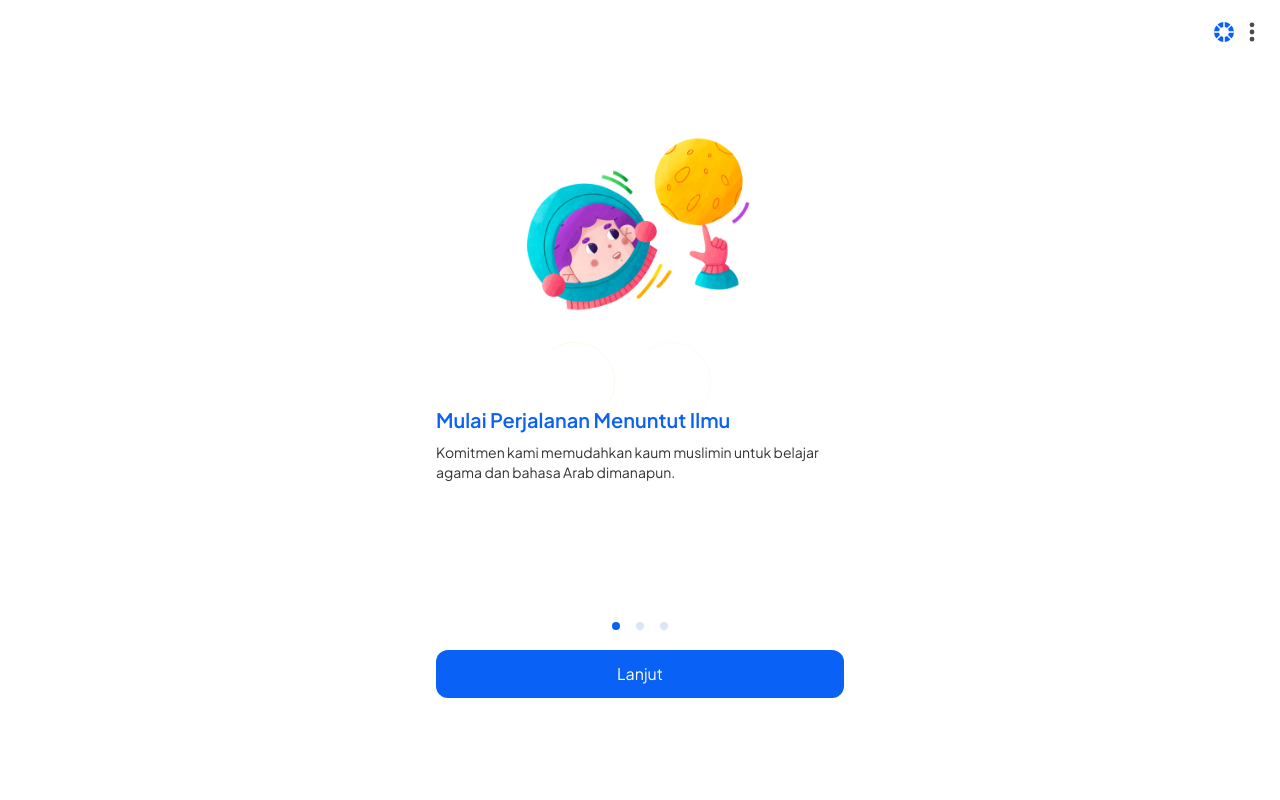
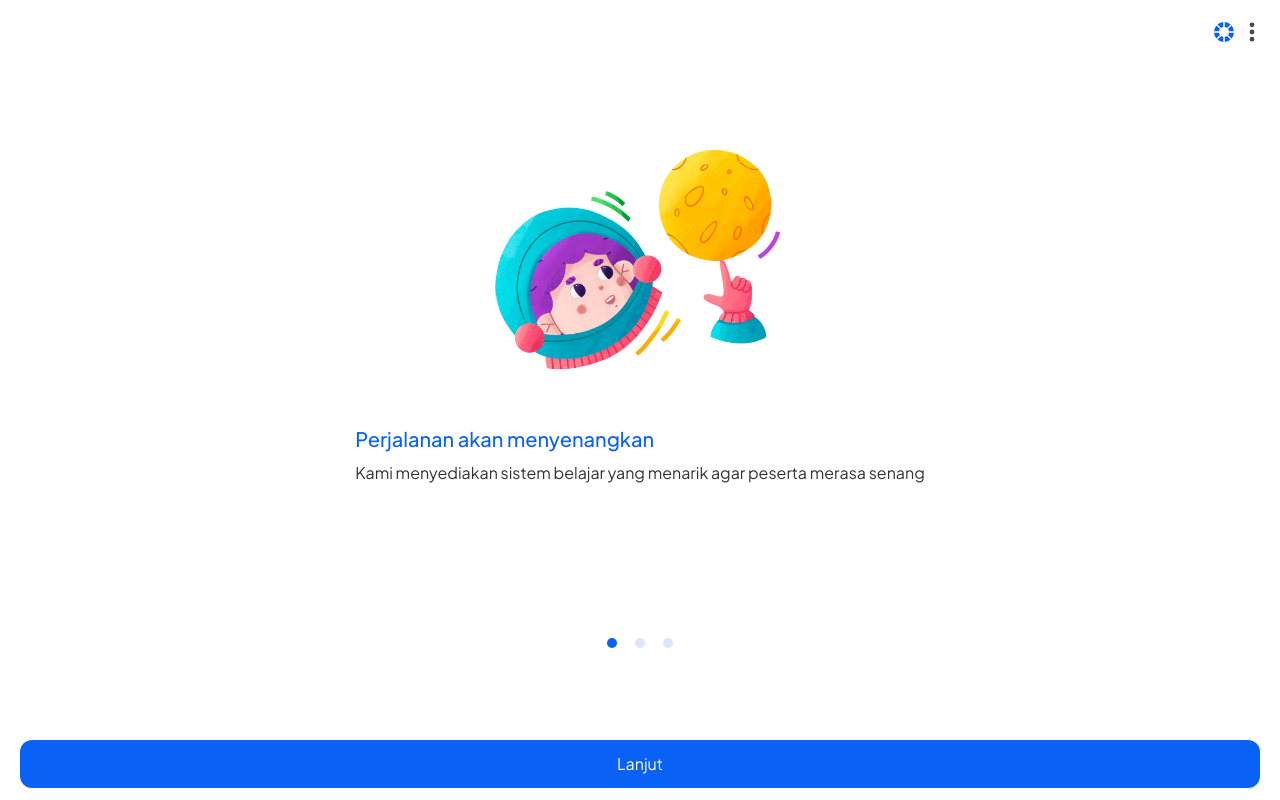
Before and after one commit to Sumini1/quizz, a React (Vite) app: page / in a window 1280 px wide. Built offline with nearby package versions, Linux system fonts and the light colour scheme.

Commit message:
update auth

```diff
--- a/src/pages/Auth/LoginRegister.jsx
+++ b/src/pages/Auth/LoginRegister.jsx
@@ -1,40 +1,42 @@
-import React, { useState } from "react";
-// import { GoDotFill } from "react-icons/go";
+import React from "react";
 import { Link } from "react-router-dom";
 import { useTheme } from "../../context/ThemeContext";
 
 const LoginRegister = () => {
-  const { getBorder, getButtonClass, getBorderClass } = useTheme();
+  const { getButtonClass, getBorderClass } = useTheme();
 
   return (
-    <div className="p-5 h-screen flex flex-col min-h-screen ">
-      {/* Slider */}
-      <div className="w-full max-w-screen-lg  rounded-lg ">
-        <div className="w-full  p-5 mt-8 flex justify-center items-center">
-          <img
-            src="/quiz33.png"
-            alt="Logo 1"
-            className="w-3/4 sm:w-1/2 md:w-1/3 object-contain "
-          />
-        </div>
+    <div className="h-screen flex flex-col items-center p-5 relative">
+      {/* Logo */}
+      <div className="w-full max-w-md flex justify-center mt-10">
+        <img
+          src="/quiz33.png"
+          alt="Logo 1"
+          className="w-3/4 sm:w-1/2 md:w-1/3 object-contain"
+        />
       </div>
 
-      {/* Teks informasi */}
-      <div className="flex flex-col mt-7">
-        <h2 className="text-xl font-[500] mt-5 p-3 ">
+      {/* Informasi */}
+      <div className="flex flex-col flex-grow max-w-md w-full mt-10">
+        <h2 className="text-xl font-medium ">
           Sebelum belajar, Daftar atau Login terlebih dahulu ya
         </h2>
+      </div>
 
-        <div className="flex flex-col gap-5 mt-16">
-          <Link to={"/register"}>
+      {/* Tombol Daftar & Login */}
+      <div className="absolute bottom-0 w-full max-w-md p-5 bg-white ">
+        <div className="flex flex-col gap-4 w-full">
+          <Link to="/register">
             <button
-              className={`p-3 w-full border-none rounded-xl ${getButtonClass()}`}
+              className={`p-3 w-full rounded-xl border-none ${getButtonClass()}`}
             >
               Daftar
             </button>
           </Link>
-          <Link to={"/login"}>
-            <button className={`p-3 w-full border-none   rounded-xl ${getBorderClass()}`}>
+          <Link to="/login">
+            <button
+              className={`p-3 w-full rounded-xl border-none ${getBorderClass()}`}
+            >
               Login
             </button>
           </Link>
--- a/src/pages/Auth/NewPassword.jsx
+++ b/src/pages/Auth/NewPassword.jsx
@@ -29,7 +29,7 @@ const NewPassword = () => {
   };
 
   return (
-    <div className="flex flex-col h-screen">
+    <div className="flex flex-col h-screen justify-between">
       <div className="flex items-center gap-3 mt-5 px-5">
         <FaArrowLeft className="text-2xl cursor-pointer" />
         <h1 className="text-lg font-semibold">Password Baru</h1>
@@ -87,7 +87,7 @@ const NewPassword = () => {
             </div>
           </div>
 
-          <div className="mt-[170px] ">
+          <div className="fixed bottom-0 left-0 w-full bg-white p-5 shadow-md flex flex-col items-center">
             <button
               type="submit"
               className={`p-4 w-full border-none rounded-xl ${getButtonClass()}`}
--- a/src/pages/Auth/Register.jsx
+++ b/src/pages/Auth/Register.jsx
@@ -1,42 +1,43 @@
-import React, { useState } from "react";
-import { Link, useLocation } from "react-router-dom";
+import React from "react";
+import { Link } from "react-router-dom";
 import { useTheme } from "../../context/ThemeContext";
 
 const Register = () => {
-  const { getButtonClass, getBorderClass,  } = useTheme();
+  const { getButtonClass, getBorderClass } = useTheme();
 
   return (
-    <div className="flex flex-col justify-center items-center">
-      {/* Slider */}
-      <div className="w-full max-w-screen-lg h-[250px] rounded-lg ">
-        <div className="w-full  p-5 mt-7 flex justify-center items-center">
-          <img
-            src="/quiz33.png"
-            alt="Logo 1"
-            className="w-3/4 sm:w-1/2 md:w-1/3 object-contain "
-          />
-        </div>
+    <div className="h-screen flex flex-col items-center p-5 relative">
+      {/* Logo */}
+      <div className="w-full max-w-md flex justify-center mt-10">
+        <img
+          src="/quiz33.png"
+          alt="Logo 1"
+          className="w-3/4 sm:w-1/2 md:w-1/3 object-contain"
+        />
       </div>
 
-      {/* Teks informasi */}
-      <div className="flex flex-col   mt-10 p-5">
-        <h2 className="text-xl font-medium mt-12 mb-7  ">
+      {/* Informasi */}
+      <div className="flex flex-col flex-grow max-w-md w-full mt-10">
+        <h2 className="text-xl font-medium ">
           Terdapat dua pilihan pendaftaran
         </h2>
+      </div>
 
-        <div className="flex flex-col gap-3 mt-3">
-          <Link to={"/register-email"}>
+      {/* Tombol Daftar & Login */}
+      <div className="absolute bottom-0 w-full max-w-md p-5 bg-white ">
+        <div className="flex flex-col gap-4 w-full">
+          <Link to="/register-email">
             <button
-              className={`p-3 w-[350px] border-none rounded-xl ${getButtonClass()}`}
+              className={`p-3 w-full rounded-xl border-none ${getButtonClass()}`}
             >
-              Daftar dengan Email
+              Daftar dengan email
             </button>
           </Link>
-          <Link to={"/register-gmail"}>
+          <Link to="/register-gmail">
             <button
-              className={`p-3 w-[350px] border-none rounded-xl ${getBorderClass()}`}
+              className={`p-3 w-full rounded-xl border-none ${getBorderClass()}`}
             >
-              Daftar dengan Google
+              daftar dengan google
             </button>
           </Link>
         </div>
--- a/src/pages/Auth/RegisterEmail.jsx
+++ b/src/pages/Auth/RegisterEmail.jsx
@@ -33,14 +33,9 @@ const RegisterEmail = () => {
   };
 
   return (
-    <div className="flex flex-col items-center justify-center h-screen">
-      <div className="w-full max-w-sm p-5 flex flex-col items-center">
-        {/* Header */}
-        <div className="flex justify-between  w-full">
-          <Link to="/">
-            <h1 className={`text-xl font-bold mt-5  mb-3`}>EduLearn</h1>
-          </Link>
-        </div>
+    <div className="flex flex-col items-center justify-center min-h-screen">
+      <div className="w-full max-w-sm p-5  flex flex-col ">
+        <h1 className={`text-xl font-bold mb-2 `}>EduLearn</h1>
 
         {/* Welcome Section */}
         <div className="  ">
--- a/src/pages/Home/index.jsx
+++ b/src/pages/Home/index.jsx
@@ -5,69 +5,40 @@ import { useTheme } from "../../context/ThemeContext";
 
 const Home = () => {
   const navigate = useNavigate();
-  const { getDotClass, getButtonClass } = useTheme();
+  const { getButtonClass, getDotClass } = useTheme();
 
   return (
     <div className="flex flex-col min-h-screen items-center justify-center">
       {/* Slider */}
-      <div className="w-full max-w-screen-lg mt-12 flex flex-col items-center relative">
+      <div className="w-full max-w-screen-lg -mt-7  selection: ">
+        <div className="flex justify-center w-full p-5">
           <img
             src="/logoquiz.png"
-          alt="Logo 1"
-          className="w-3/4 sm:w-1/2 md:w-1/3 lg:w-1/4 object-contain"
+            alt="Quiz 2"
+            className="w-3/4 sm:w-1/2 md:w-1/3 object-contain "
           />
-        {/* SVG tetap muncul */}
-        <div className="flex gap-4 p-5">
-          <svg
-            className="w-16 h-16 sm:w-20 sm:h-20"
-            xmlns="http://www.w3.org/2000/svg"
-            viewBox="0 0 87 152"
-            fill="none"
-          >
-            <circle
-              cx="11"
-              cy="76"
-              r="75.5"
-              stroke="#F9AD2B"
-              strokeOpacity="0.18"
-            />
-          </svg>
-          <svg
-            className="w-16 h-16 sm:w-20 sm:h-20"
-            xmlns="http://www.w3.org/2000/svg"
-            viewBox="0 0 87 152"
-            fill="none"
-          >
-            <circle
-              cx="11"
-              cy="76"
-              r="75.5"
-              stroke="#F9AD2B"
-              strokeOpacity="0.12"
-            />
-          </svg>
         </div>
       </div>
 
       {/* Main Content */}
-      <div className="flex flex-col  max-w-md p-5">
-        <h2 className="text-lg sm:text-xl font-semibold mb-2 -mt-14">
-          Mulai Perjalanan Menuntut Ilmu
+      <div className="flex flex-col justify-center p-5 ">
+        <h2 className="text-xl font-medium mb-2">
+          Perjalanan akan menyenangkan
         </h2>
-        <p className="text-sm sm:text-md text-gray-700 mb-6">
-          Komitmen kami memudahkan kaum muslimin untuk belajar agama dan bahasa
-          Arab dimanapun.
+        <p className="text-md">
+          Kami menyediakan sistem belajar yang menarik agar peserta merasa
+          senang
         </p>
-
+      </div>
       {/* Navigasi */}
-        <div className="flex space-x-2 mt-28 items-center mx-auto">
+      <div className="flex space-x-2 items-center mx-auto text-xl  mt-32">
         <GoDotFill className={getDotClass(0)} />
         <GoDotFill className={getDotClass(1)} />
         <GoDotFill className={getDotClass(2)} />
       </div>
 
-        {/* Tombol */}
-        <div className="w-full mt-4 flex flex-col">
+      {/* Tombol Fixed di Bawah */}
+      <div className="fixed bottom-0 left-0 right-0 bg-white px-5 py-3 shadow-md">
         <button
           onClick={() => navigate("/screen2")}
           className={`w-full py-3 rounded-xl text-white border-none ${getButtonClass()}`}
@@ -76,7 +47,6 @@ const Home = () => {
         </button>
       </div>
     </div>
-    </div>
   );
 };
 
--- a/src/pages/onBoarding/Screen2.jsx
+++ b/src/pages/onBoarding/Screen2.jsx
@@ -10,7 +10,7 @@ const Screen2 = () => {
   return (
     <div className="flex flex-col min-h-screen items-center justify-center">
       {/* Slider */}
-      <div className="w-full max-w-screen-lg mt-6 selection: ">
+      <div className="w-full max-w-screen-lg -mt-10  selection: ">
         <div className="flex justify-center w-full p-5">
           <img
             src="/quiz2.png"
@@ -21,7 +21,7 @@ const Screen2 = () => {
       </div>
 
       {/* Main Content */}
-      <div className="flex flex-col justify-center p-5 -mt-3">
+      <div className="flex flex-col justify-center p-5 ">
         <h2 className="text-xl font-medium mb-2">
           Perjalanan akan menyenangkan
         </h2>
@@ -29,22 +29,22 @@ const Screen2 = () => {
           Kami menyediakan sistem belajar yang menarik agar peserta merasa
           senang
         </p>
-        <div className="flex mt-32   text-xl gap-2 items-center mx-auto">
+      </div>
+      {/* Navigasi */}
+      <div className="flex space-x-2 items-center mx-auto text-xl  mt-20">
         <GoDotFill className={getDotClass(0)} />
         <GoDotFill className={getDotClass(1)} />
         <GoDotFill className={getDotClass(2)} />
       </div>
-        <div
+
+      {/* Tombol Fixed di Bawah */}
+      <div className="fixed bottom-0 left-0 right-0 bg-white px-5 py-3 shadow-md">
+        <button
           onClick={() => navigate("/screen3")}
-        className="w-full mt-4  mx-auto flex flex-col">
-
-            <button
-              className={`w-full p-3 text-center border-none rounded-xl ${getButtonClass()}`}
+          className={`w-full py-3 rounded-xl text-white border-none ${getButtonClass()}`}
         >
           Lanjut
-
         </button>
-        </div>
       </div>
     </div>
   );
```
Also changed, not shown: src/pages/Auth/ForgotPassword.jsx (+8 -9 lines), src/pages/Auth/Login.jsx (+19 -15 lines), src/pages/Auth/RegisterGmail.jsx (+25 -42 lines), src/pages/Auth/VerifikasiEmail.jsx (+13 -12 lines), src/pages/onBoarding/Screen3.jsx (+9 -9 lines). Lines whose indentation alone changed are shown as unchanged.
